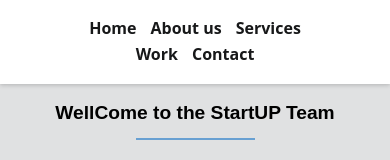
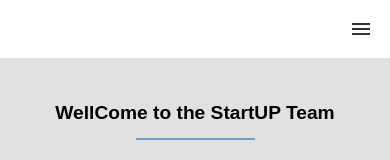
Before and after one commit to yuskara/Website, a React (Create React App) app: page / in a window 390 px wide. Shown: the top 160 px of the page. Built offline with nearby package versions, Linux system fonts and the light colour scheme.

Commit message:
semi-responsive

```diff
--- a/src/App.css
+++ b/src/App.css
@@ -53,34 +53,18 @@ ul {
 }
 
 /*Menu*/
-
 .nav-gen-menu {
+  display: flex;
+  justify-content: space-between;
+  align-items: center;
+  background-color: white;
   position: fixed;
-  top: 0;
+  top: 0%;
   width: 100%;
-  overflow: hidden;
-  display: flex;
-  justify-content: center;
-  min-height: 10vh;
-  background-color: #fff;
-  box-shadow: 0 0 4px 0 rgba(0, 0, 0, 0.08), 0 2px 4px 0 rgba(0, 0, 0, 0.12);
 }
 
-.menu-icon {
-  cursor: pointer;
-  float: right;
-  padding: 28px 20px;
-  position: relative;
-  user-select: none;
-}
-
-menu-icon .nav-icon {
-  background: #333;
-  display: block;
-  height: 2px;
-  position: relative;
-  transition: background 0.2s ease-out;
-  width: 18px;
+.menu-btn {
+  display: none;
 }
 
 .nav-links {
@@ -89,6 +73,7 @@ menu-icon .nav-icon {
   flex-wrap: wrap;
   justify-content: center;
   list-style: none;
+  overflow: hidden;
 }
 .nav-links li {
   padding: 0 3% 0 3%;
@@ -111,6 +96,80 @@ menu-icon .nav-icon {
   cursor: pointer;
   background-size: 100% 2px;
   color: rgb(60, 48, 88);
+}
+
+@media (max-width: 700px) {
+  .nav-gen-menu {
+    display: flex;
+    flex-direction: row;
+    justify-content: flex-end;
+    align-items: center;
+    background-color: white;
+    position: fixed;
+    top: 0%;
+  }
+  .nav-links {
+    display: none;
+  }
+
+  .nav-gen-menu .menu-icon {
+    cursor: pointer;
+    display: inline-block;
+    align-self: flex-end;
+    padding: 28px 20px;
+    position: relative;
+    user-select: none;
+  }
+
+  .nav-gen-menu .menu-icon .navicon {
+    background: #333;
+    display: block;
+    height: 2px;
+    position: relative;
+    transition: background 0.2s ease-out;
+    width: 18px;
+  }
+
+  .nav-gen-menu .menu-icon .navicon:before,
+  .nav-gen-menu .menu-icon .navicon:after {
+    background: #333;
+    content: "";
+    display: block;
+    height: 100%;
+    position: absolute;
+    transition: all 0.2s ease-out;
+    width: 100%;
+  }
+
+  .nav-gen-menu .menu-icon .navicon:before {
+    top: 5px;
+  }
+
+  .nav-gen-menu .menu-icon .navicon:after {
+    top: -5px;
+  }
+
+  .nav-gen-menu .menu-btn:checked ~ .nav-links {
+    display: block;
+    justify-content: flex-start;
+  }
+
+  .nav-gen-menu .menu-btn:checked ~ .menu-icon .navicon {
+    background: transparent;
+  }
+
+  .nav-gen-menu .menu-btn:checked ~ .menu-icon .navicon:before {
+    transform: rotate(-45deg);
+  }
+
+  .nav-gen-menu .menu-btn:checked ~ .menu-icon .navicon:after {
+    transform: rotate(45deg);
+  }
+
+  .nav-gen-menu .menu-btn:checked ~ .menu-icon:not(.steps) .navicon:before,
+  .nav-gen-menu .menu-btn:checked ~ .menu-icon:not(.steps) .navicon:after {
+    top: 0;
+  }
 }
 
 /* Boxes */
--- a/src/Routes/Components/Menu.js
+++ b/src/Routes/Components/Menu.js
@@ -1,12 +1,15 @@
-import React from 'react';
+import React,{ useState } from 'react';
 
 import { Link } from 'react-router-dom';
 
 function Menu() {
+  const [isClicked, setisClicked] = useState(false);
   return (
     <nav className="nav-gen-menu">
+      <input className="menu-btn" type="checkbox" id="menu-btn" />
+      <label className="menu-icon" for="menu-btn"><span className="navicon"></span></label>
       <ul className="nav-links">
-        <li><Link to='/'>Home<img src="" alt="" /></Link></li>
+        <li><Link to='/'>Home<img src="" alt=""/></Link></li>
         <li><Link to='/'>About us<img src="" alt="" /></Link></li>
         <li><Link to='/'>Services<img src="" alt="" /></Link></li>
         <li><Link to='/'>Work<img src="" alt="" /></Link></li>
```
